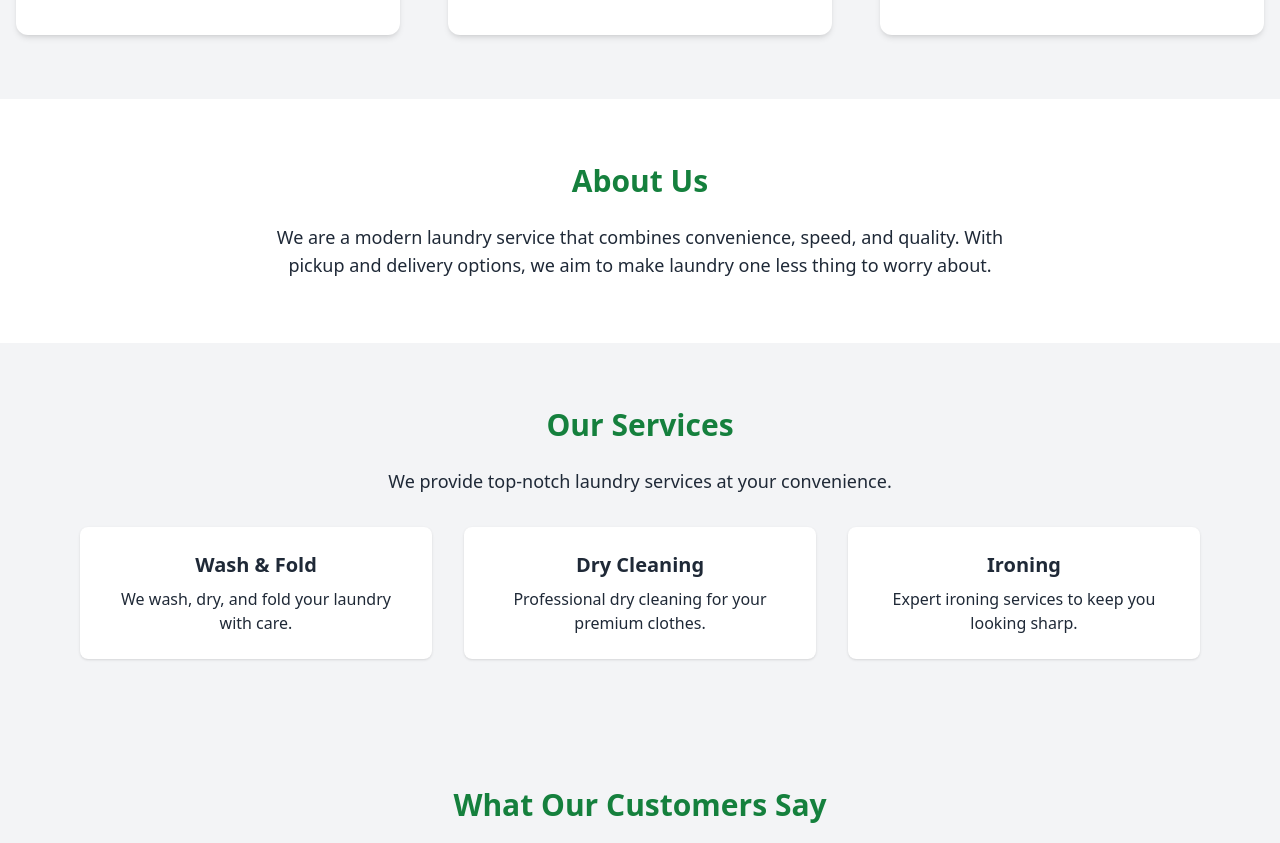
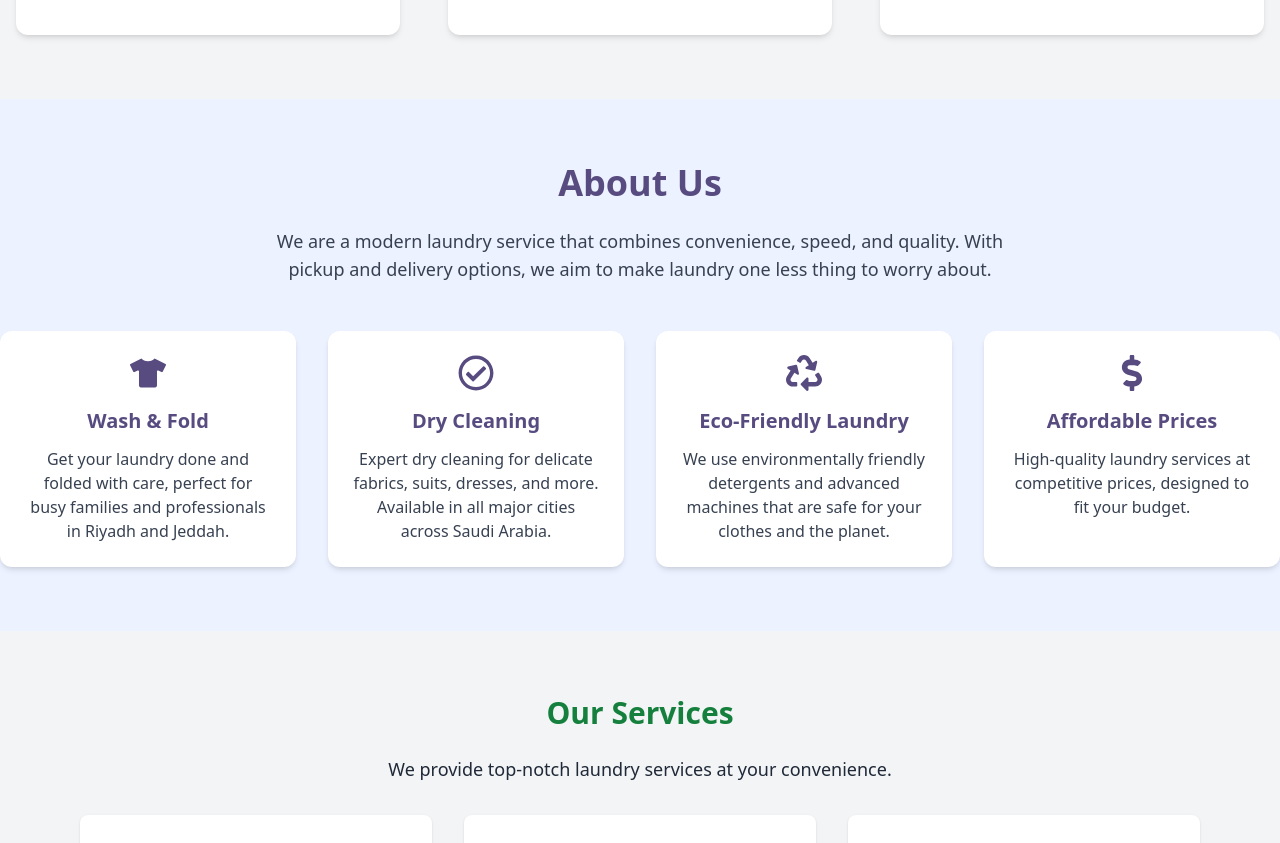
Before and after one commit to yasin2514/laundry-client, a React (Vite) app: page / in a window 1280 px wide. Shown: the part 2011-2854 px from the top of the page. Built offline with nearby package versions, Linux system fonts and the light colour scheme.

Commit message:
about us section done

```diff
--- a/src/Sections/Home/AboutUs.jsx
+++ b/src/Sections/Home/AboutUs.jsx
@@ -1,15 +1,76 @@
+import React from "react";
+import {
+  FaRegCheckCircle,
+  FaRecycle,
+  FaTshirt,
+  FaDollarSign,
+} from "react-icons/fa"; // Import icons
+
 const AboutUs = () => {
   return (
-    <section id="about-us" className="py-16 bg-white text-gray-800">
-      <div className="max-w-6xl mx-auto px-4">
-        <h2 className="text-3xl font-bold mb-6 text-center text-green-700">
+    <section id="about-us" className="py-16 bg-[#ecf2ff] text-gray-800">
+      {" "}
+      {/* Changed background color */}
+      <div className="max-w-7xl mx-auto">
+        <h2 className="text-3xl sm:text-4xl font-bold mb-6 text-center text-[#584b80]">
           About Us
         </h2>
-        <p className="text-lg text-center max-w-3xl mx-auto">
+        <p className="text-lg text-center max-w-3xl mx-auto mb-12 text-gray-700">
           We are a modern laundry service that combines convenience, speed, and
           quality. With pickup and delivery options, we aim to make laundry one
           less thing to worry about.
         </p>
+
+        {/* Services Grid */}
+        <div className="grid grid-cols-1 sm:grid-cols-2 lg:grid-cols-4 gap-8 justify-between">
+          {/* Wash & Fold */}
+          <div className="bg-white p-6 rounded-xl shadow-md text-center">
+            <FaTshirt className="text-4xl text-[#584b80] mb-4 mx-auto" />
+            <h3 className="text-xl font-semibold text-[#584b80] mb-3">
+              Wash & Fold
+            </h3>
+            <p className="text-gray-700">
+              Get your laundry done and folded with care, perfect for busy
+              families and professionals in Riyadh and Jeddah.
+            </p>
+          </div>
+
+          {/* Dry Cleaning */}
+          <div className="bg-white p-6 rounded-xl shadow-md text-center">
+            <FaRegCheckCircle className="text-4xl text-[#584b80] mb-4 mx-auto" />
+            <h3 className="text-xl font-semibold text-[#584b80] mb-3">
+              Dry Cleaning
+            </h3>
+            <p className="text-gray-700">
+              Expert dry cleaning for delicate fabrics, suits, dresses, and
+              more. Available in all major cities across Saudi Arabia.
+            </p>
+          </div>
+
+          {/* Eco-Friendly Laundry */}
+          <div className="bg-white p-6 rounded-xl shadow-md text-center">
+            <FaRecycle className="text-4xl text-[#584b80] mb-4 mx-auto" />
+            <h3 className="text-xl font-semibold text-[#584b80] mb-3">
+              Eco-Friendly Laundry
+            </h3>
+            <p className="text-gray-700">
+              We use environmentally friendly detergents and advanced machines
+              that are safe for your clothes and the planet.
+            </p>
+          </div>
+
+          {/* Affordable Prices */}
+          <div className="bg-white p-6 rounded-xl shadow-md text-center">
+            <FaDollarSign className="text-4xl text-[#584b80] mb-4 mx-auto" />
+            <h3 className="text-xl font-semibold text-[#584b80] mb-3">
+              Affordable Prices
+            </h3>
+            <p className="text-gray-700">
+              High-quality laundry services at competitive prices, designed to
+              fit your budget.
+            </p>
+          </div>
+        </div>
       </div>
     </section>
   );
```
